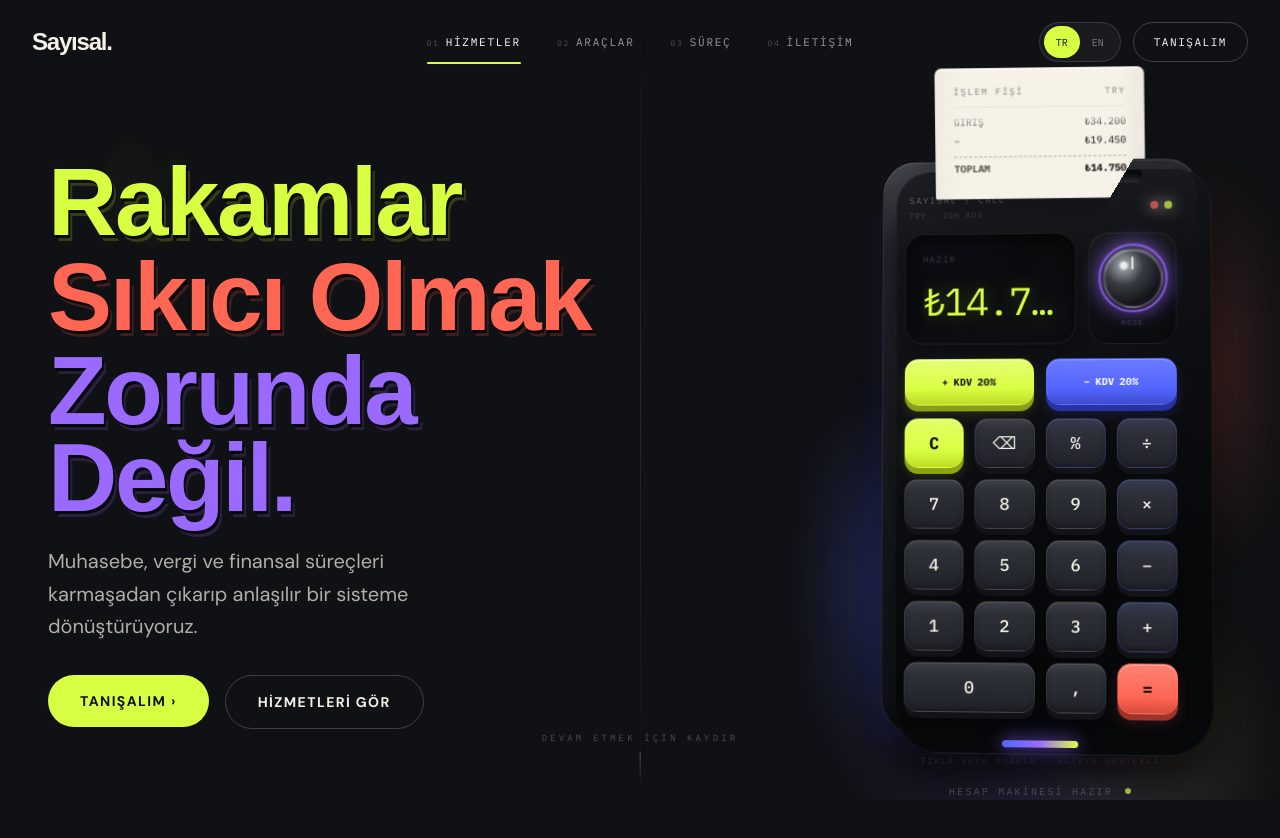
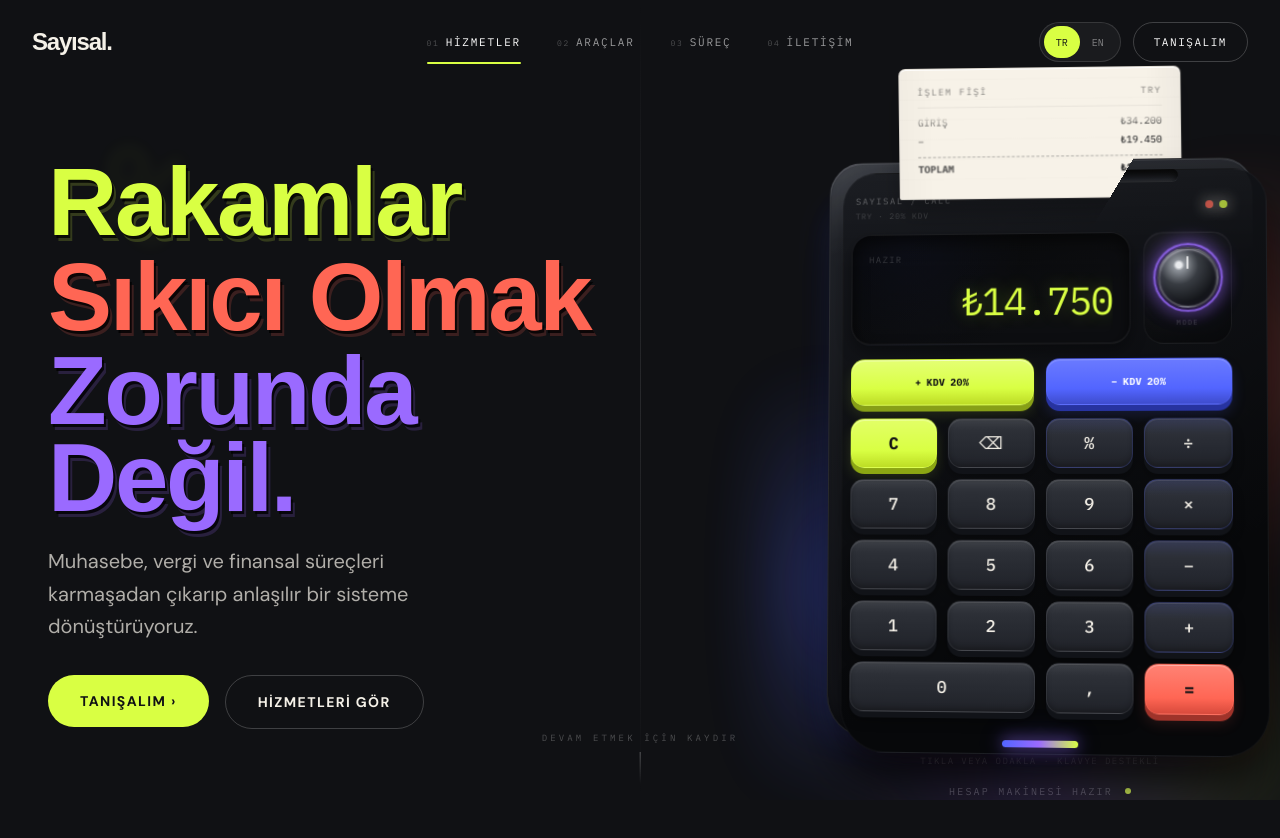
Before and after one commit to omeryigitler/muhasebe, a React (Vite) app: page / in a window 1280 px wide. Shown: the top 838 px of the page. Built offline with nearby package versions, Linux system fonts and the light colour scheme; a web font is replaced by a local one.

Commit message:
experiment: widen physical calculator proportions

```diff
--- a/src/index.css
+++ b/src/index.css
@@ -102,6 +102,10 @@ html[lang="en"] .font-display {
   --tilt-x: 2.4deg;
   --tilt-y: -4deg;
   position: relative;
+  left: 50%;
+  width: min(430px, 135%);
+  max-width: 430px;
+  transform: translateX(-50%);
   perspective: 1500px;
   padding-top: 92px;
   transform-style: preserve-3d;
@@ -452,6 +456,7 @@ html[lang="en"] .font-display {
 
 @media (max-width: 639px) {
   .physical-calc-scene {
+    width: min(340px, 132%);
     padding-top: 72px;
   }
 
```
